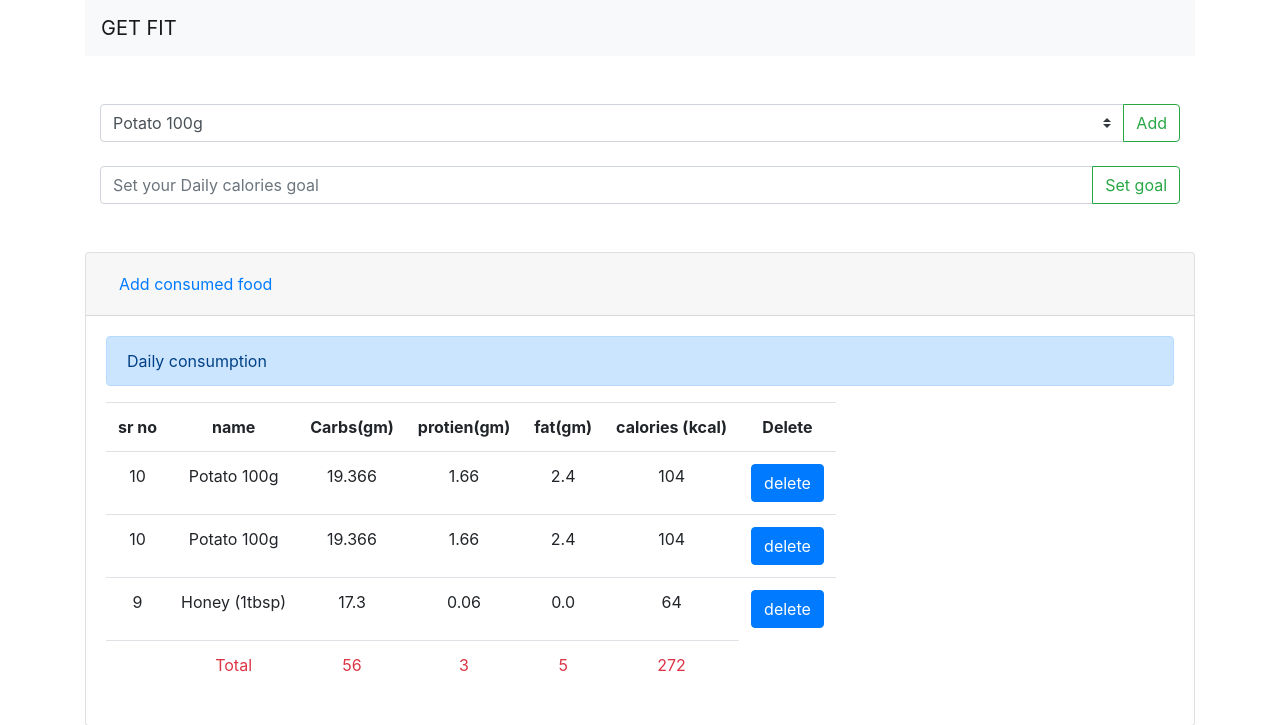
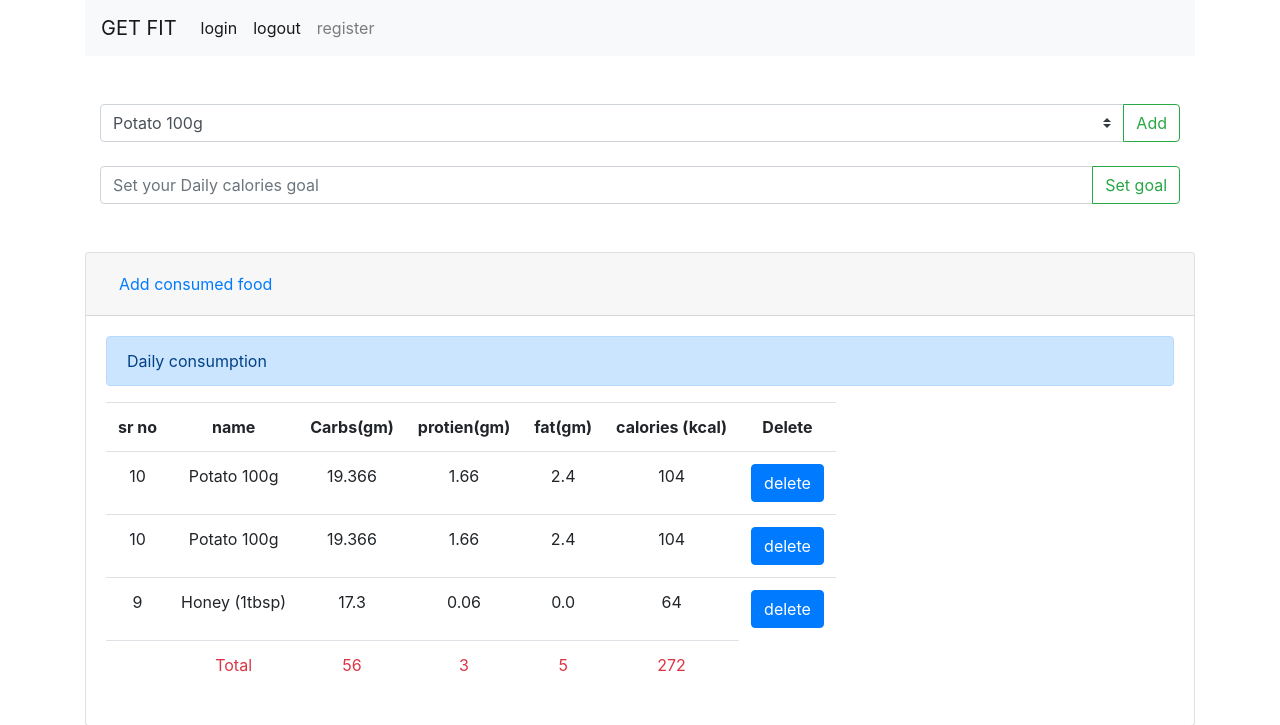
Before and after one commit to abhishek887229/nutrition_count, a Django app: page / in a window 1280 px wide. Shown: the top 725 px of the page. Run offline with Django 4.2, Linux system fonts and the light colour scheme; a user stored in the database is signed in; data comes from the database, SQL or seed files in the repository; some libraries are stand-ins or nearby versions.

Commit message:
make chnage

```diff
--- a/nutrition/myapp/templates/myapp/index.html
+++ b/nutrition/myapp/templates/myapp/index.html
@@ -12,11 +12,24 @@
 
 <body>
   <div class="container">
-    <nav class="navbar navbar-light bg-light">
+    <nav class="navbar navbar-expand-lg navbar-light bg-light">
       <a class="navbar-brand" href="#">
         <i class="bi bi-clipboard2-heart-fill"></i>
         GET FIT
       </a>
+      <ul class="navbar-nav">
+        <li class="nav-item active">
+          <a class="nav-link" href="#">login</a>
+        </li>
+          <li class="nav-item active">
+            <a class="nav-link" href="#">logout</a>
+          </li>
+
+          <li class="nav-item">
+            <a class="nav-link" href="#">register</a>
+          </li>
+
+        </ul>
     </nav>
     <br />
     <br />
--- a/nutrition/myapp/urls.py
+++ b/nutrition/myapp/urls.py
@@ -9,4 +9,5 @@ urlpatterns = [
     path('<int:id>/',views.delete,name="del"),
     path("save/",views.insert, name="insert"),
     path("data/",views.SetGoal,name="setgoal"),
+    path("register/",views.Registration,name="forms"),
 ]
--- a/nutrition/myapp/views.py
+++ b/nutrition/myapp/views.py
@@ -2,6 +2,7 @@ from django.shortcuts import render, get_object_or_404, redirect
 from django.contrib.auth.decorators import login_required
 from .models import food, Consumed,goal
 from django.http import JsonResponse
+from .forms import User_Register
 
 @login_required
 def index(request):
@@ -66,3 +67,16 @@ def SetGoal(request):
         }
 
         return redirect('main:index')
+
+
+
+def Registration(request):
+    if request.method=="POST":
+        user_form=User_Register(request.POST)
+        if form.is_valid():
+            form.save()
+            return redirect('main:index')
+    else:
+        user_form=User_Register()
+
+    return render(request,'myapp/register.html',{'form':user_form})
```
Also changed, not shown: nutrition/forms.py (added, +9 -0 lines), nutrition/myapp/templates/myapp/register.html (added, +14 -0 lines).
